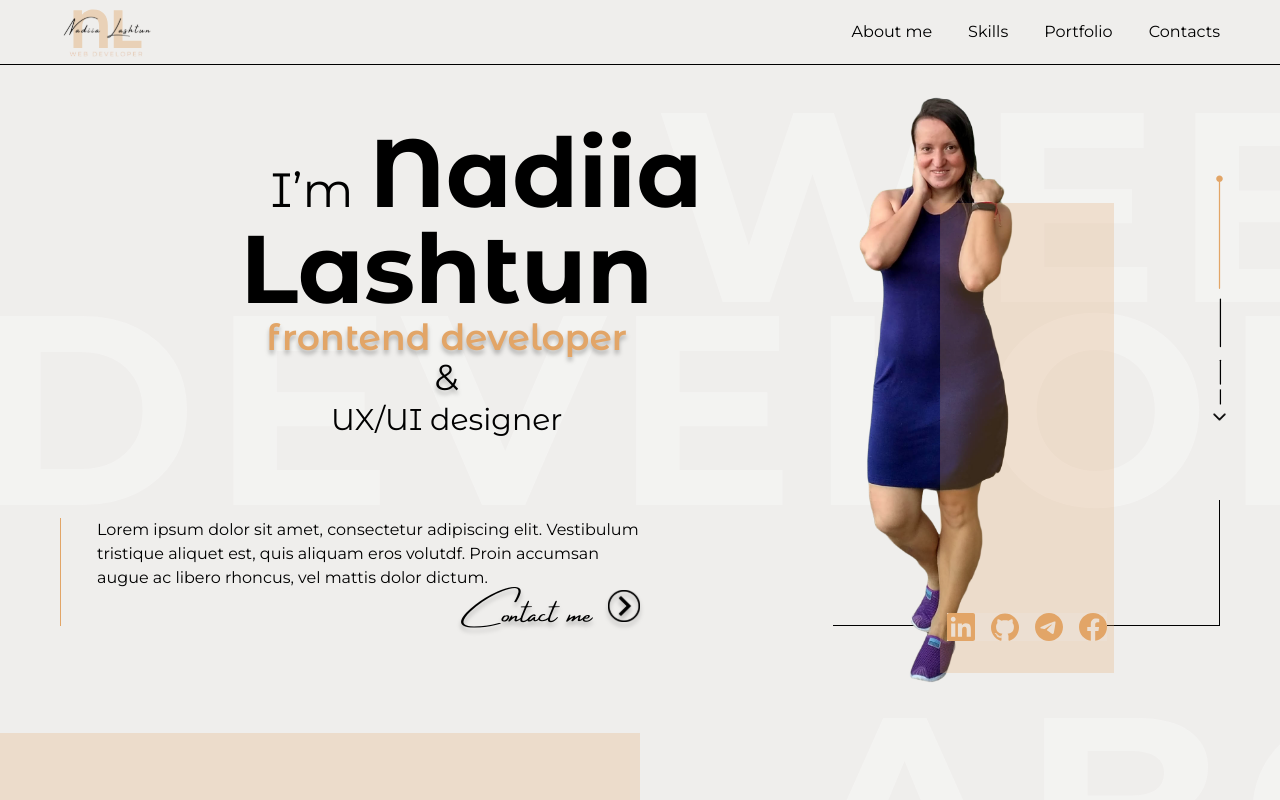
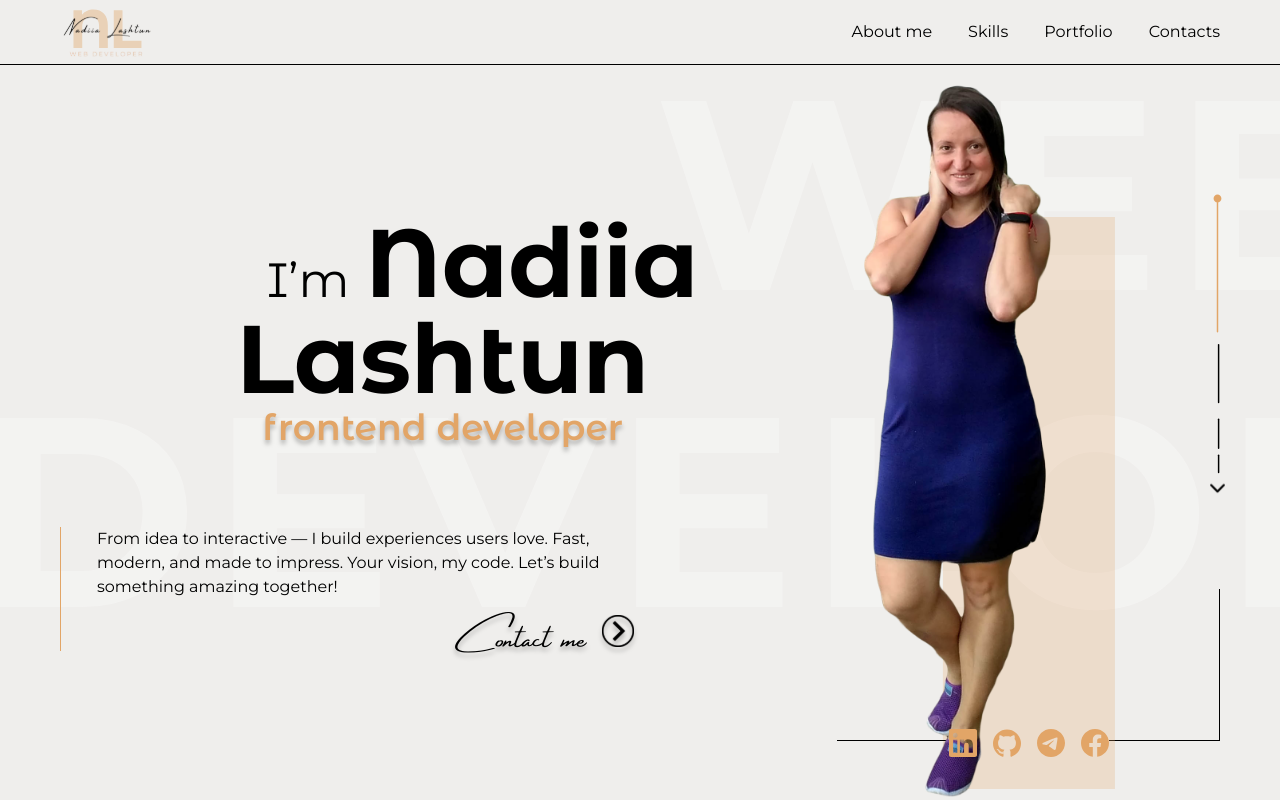
Before and after one commit to NadiiaLashtun/Portfolio-v-2.0, a React (Vite) app: page / in a window 1280 px wide. Shown: the top 800 px of the page. Built offline with nearby package versions, Linux system fonts and the light colour scheme.

Commit message:
fix Home page border. Change description. Add links. Fix visibiliti of Contacts section

```diff
--- a/src/components/Pages/AboutPage.jsx
+++ b/src/components/Pages/AboutPage.jsx
@@ -26,13 +26,26 @@ function AboutPage() {
           ac libero rhoncus, vel mattis dolor dictum.
         </p>
 
-        <img src={AboutImg} className='max-w-72 ' alt='My Photo' />
-        <Button caption='Download CV' />
+        <img
+          src={AboutImg}
+          className='max-w-72 '
+          alt='My Photo'
+        />
+        <Button
+          caption='Download CV'
+          onClick={() =>
+            (window.location.href = "/files/cv-nadiia-lashtun-eng.pdf")
+          }
+        />
       </div>
 
       <div className='w-full md:w-1/2'>
         <h2 className='h2-title'>About</h2>
-        <BackgroundText text='about' top='-10%' left='55%' />
+        <BackgroundText
+          text='about'
+          top='-10%'
+          left='55%'
+        />
         <div className='flex gap-10 text-left'>
           <p>
             Lorem ipsum dolor sit amet, consectetur adipiscing elit. Vestibulum
--- a/src/components/Pages/ContactsPage.jsx
+++ b/src/components/Pages/ContactsPage.jsx
@@ -6,7 +6,7 @@ import Mail from "../../assets/mail.svg";
 function ContactsPage() {
   return (
     <section
-      className='relative px-16 pt-16 bg-brand-color -z-10'
+      className='relative px-16 pt-16 bg-brand-color z-10'
       id='contacts-page'
     >
       <div className='w-1/3 h-[1px] absolute top-[60px] left-1/2 -translate-x-1/2 bg-black'></div>
@@ -17,12 +17,27 @@ function ContactsPage() {
       <div className='flex justify-center lg:justify-end pt-12 lg:pt-0'>
         <div className='flex flex-col gap-4 mb-20 '>
           <div className='flex items-center gap-3'>
-            <img src={Phone} alt='Phone' />
-            <a href='tel:+380982895423'>+38(098)-289-54-23</a>
+            <img
+              src={Phone}
+              alt='Phone'
+            />
+            <a
+              href='tel:+380982895423'
+              className='duration-500 hover:text-primary-color'
+            >
+              +38(098)-289-54-23
+            </a>
           </div>
-          <div className='flex items-center gap-3'>
-            <img src={Mail} alt='Email' />
-            <a href='mailto:nadezhda.lashtun@gmail.com'>
+          <div className='flex items-center group gap-3'>
+            <img
+              src={Mail}
+              alt='Email'
+              className='transition duration-500 group-hover:brightness-125'
+            />
+            <a
+              href='mailto:nadezhda.lashtun@gmail.com'
+              className='duration-500 group-hover:text-primary-color'
+            >
               nadezhda.lashtun@gmail.com
             </a>
           </div>
@@ -32,7 +47,11 @@ function ContactsPage() {
       <h2 className='font-Montserrat-Alternates font-bold text-[120px] md:text-[180px] text-white text-left'>
         Contacts
       </h2>
-      <BackgroundText text='contacts' left='10%' bottom='0' />
+      <BackgroundText
+        text='contacts'
+        left='10%'
+        bottom='0'
+      />
     </section>
   );
 }
--- /dev/null
+++ b/src/components/Pages/Header.jsx
@@ -0,0 +1,20 @@
+import Logo from '../../assets/logo.svg';
+import NavMenu from '../UI/Menu/NavMenu';
+
+function Header() {
+  return (
+    <header className='border-b border-black px-[30px] sm:px-[60px]'>
+      <nav className='flex justify-between items-center h-16'>
+        <a href='/'>
+          <img
+            src={Logo}
+            alt='Logo'
+          />
+        </a>
+        <NavMenu />
+      </nav>
+    </header>
+  );
+}
+
+export default Header;
--- a/src/components/Pages/HeroPage.jsx
+++ b/src/components/Pages/HeroPage.jsx
@@ -1,30 +1,29 @@
 import Button from "../UI/Button";
-import NavMenu from "../UI/Menu/NavMenu";
 import SocialList from "../UI/SocialMedia/SocialList";
 import BackgroundText from "../UI/BackgroundText";
 import BackgroundSquare from "../UI/BackgroundSquare";
 import Wrapper from "../Wrapper";
 import HeroImg from "../../assets/hero-img.png";
-import Logo from "../../assets/logo.svg";
 import ArrowDown from "../../assets/arrow-down.svg";
+import Header from "../Pages/Header";
 
 function HeroPage() {
   return (
     <>
-      <header className='border-b border-black px-[30px] sm:px-[60px]'>
-        <nav className='flex justify-between items-center h-16'>
-          <a href='/'>
-            <img src={Logo} alt='Logo' />
-          </a>
-          <NavMenu />
-        </nav>
-      </header>
-      <section className='relative max-h-full p-[30px] sm:p-[60px] flex flex-col gap-5 sm:flex-row sm:gap-0'>
-        <BackgroundText text='web' left='30%' top='-10%' />
-        <BackgroundText text='developer' left='-2%' bottom='12%' />
-        <div className='w-full md:w-2/3 h-full flex flex-col justify-end gap-10 md:gap-20'>
+      <Header />
+      <section className='min-h-[calc(100vh-64px)] relative h-full p-[30px] sm:p-[60px] flex flex-col items-center gap-5 sm:flex-row sm:gap-3'>
+        <BackgroundText
+          text='web'
+          left='30%'
+          top='-10%'
+        />
+        <BackgroundText
+          text='developer'
+          left='-2%'
+          bottom='12%'
+        />
+        <div className='w-full h-full md:w-2/3 flex flex-col justify-end gap-10 md:gap-20'>
           <h1 className='font-Montserrat-Alternates text-2xl md:text-3xl lg:text-4xl'>
-            <div>
             <span className='text-3xl md:text-4xl lg:text-5xl sm:pl-20 pr-4'>
               I’m
             </span>
@@ -32,33 +31,47 @@ function HeroPage() {
               Nadiia <br />
               Lashtun <br />
             </span>
-            </div>
+
             <span className='text-brand-color drop-shadow-black font-semibold'>
               frontend developer
             </span>
-            <br />
+            {/* <br />
             <span className='drop-shadow-black'>&</span>
             <br />
             <span className='text-xl md:text-1xl lg:text-3xl'>
               UX/UI designer
-            </span>
+            </span> */}
           </h1>
 
-          <div className='max-w-[90%] md:max-w-[75%] text-left pl-9 border-l border-brand-color flex flex-col items-end'>
+          <div className='max-w-[90%] md:max-w-[75%] text-left pl-9 gap-4 border-l border-brand-color flex flex-col items-end'>
             <p>
-              Lorem ipsum dolor sit amet, consectetur adipiscing elit.
-              Vestibulum tristique aliquet est, quis aliquam eros volutdf. Proin
-              accumsan augue ac libero rhoncus, vel mattis dolor dictum.
+              {/* I create modern, responsive, and user-friendly websites that bring
+              ideas to life. <br />
+              Let’s build something amazing together! */}
+              From idea to interactive — I build experiences users love. Fast,
+              modern, and made to impress. Your vision, my code. Let’s build
+              something amazing together!
+              {/* let’s make it unforgettable. */}
             </p>
-            <Button className='drop-shadow-black' caption='Contact me' />
+            <a href='#contacts-page'>
+              <Button
+                className='drop-shadow-black'
+                caption='Contact me'
+              />
+            </a>
           </div>
         </div>
 
-        <div className='relative w-full md:w-1/3 border-b border-black min-h-96'>
+        <div
+          className='relative w-full md:w-1/3 border-black min-h-[24rem] sm:min-h-[38rem] self-end
+          before:absolute before:bottom-0 before:right-0 before:h-[1px] before:bg-black before:w-[calc(50%-theme(space.20))]
+          after:absolute after:bottom-0 after:left-0 after:h-[1px] after:bg-black after:w-[calc(50%-theme(space.20))]
+            "'
+        >
           <div className='absolute bottom-0 right-0 w-[1px] h-1/4 bg-black'></div>
           <img
             src={HeroImg}
-            className='absolute left-[16%] md:left-[5%] -bottom-16 max-h-[120%] '
+            className='absolute left-[16%] md:left-[5%] -bottom-16 max-h-[120%]  z-10'
             alt='Main Photo'
           />
           <img
@@ -66,12 +79,17 @@ function HeroPage() {
             className='absolute right-[-10px] bottom-[40%] h-1/2 '
             alt='Arrow'
           />
-          <div className='absolute left-1/2 -translate-x-1/2 -bottom-12 w-full sm:w-[80%] md:w-[45%] h-[98%] -z-20 md:z-0 md:h-[94%]'>
+          {/* Square */}
+          <div className='absolute left-1/2 -translate-x-1/2 -bottom-12 w-full lg:w-[80%] xl:w-[45%] h-[98%] -z-20 lg:z-0 md:h-[94%]'>
             <BackgroundSquare />
           </div>
-          <div className='absolute left-1/2 -translate-x-1/2 -bottom-4'>
-            <SocialList color='brand-color' hoverColor='brand-dark-color' />
-            <div className='absolute top-0 -z-10 left-1/2 -translate-x-1/2 -bottom-4 bg-secondary-color  w-full h-full'></div>
+          <div>
+            <div className='absolute left-1/2 -translate-x-1/2 -bottom-4 z-20'>
+              <SocialList
+                color='brand-color'
+                hoverColor='brand-dark-color'
+              />
+            </div>
           </div>
         </div>
       </section>
@@ -80,3 +98,10 @@ function HeroPage() {
 }
 
 export default HeroPage;
+
+// <div className='absolute left-1/2 -translate-x-1/2 -bottom-4 before:content-[""] before:absolute before:top-1/2 before:right-0 before:h-[2px] before:bg-black before:w-[calc(50%-60px)] after:content-[""] after:absolute after:top-1/2 after:right-0 after:h-[2px] after:bg-black after:w-[calc(50%-60px)]'>
+//               <SocialList
+//                 color='brand-color'
+//                 hoverColor='brand-dark-color'
+//               />
+//             </div>
--- a/src/components/Pages/PortfolioPage.jsx
+++ b/src/components/Pages/PortfolioPage.jsx
@@ -16,16 +16,26 @@ function Portfolio() {
         <h2 className='h2-title absolute right-[1%] top-[29%] text-right'>
           Portfolio <br /> <span className='font-Montserrat'>/</span>
         </h2>
-        <BackgroundText text='portfolio' left='55%' top='22%' />
-        <ProjectCard />
+        <BackgroundText
+          text='portfolio'
+          left='55%'
+          top='22%'
+        />
+        <ProjectCard projectName={"Trevland"} />
         <ProjectCard flip={true} />
         <ProjectCard />
       </div>
       <div className='inline-block mx-auto pt-20'>
-        <Button caption='More projects' active={false} />
+        <Button
+          caption='More projects'
+          active={false}
+        />
       </div>
       <div className=' absolute bottom-[10%] left-[2%] w-[20%] h-[35%]'>
-        <BackgroundSquare width='100%' height='100%' />
+        <BackgroundSquare
+          width='100%'
+          height='100%'
+        />
       </div>
     </section>
   );
--- a/src/components/Pages/TeamProjectsPage.jsx
+++ b/src/components/Pages/TeamProjectsPage.jsx
@@ -6,7 +6,10 @@ function TeamProjects() {
   return (
     <section className='relative pt-16 px-6 pb-32'>
       <div className=' absolute top-[17%] left-0 right-0 w-full h-[40%] -z-10'>
-        <BackgroundSquare width='100%' height='100%' />
+        <BackgroundSquare
+          width='100%'
+          height='100%'
+        />
       </div>
 
       <h3 className='h3-title'>
--- a/src/components/UI/ProjectCard.jsx
+++ b/src/components/UI/ProjectCard.jsx
@@ -2,7 +2,7 @@ import Button from "./Button";
 import VertLine from "../../assets/vert-line.svg";
 import Img from "../../assets/img.png";
 
-function ProjectCard({ flip = false }) {
+function ProjectCard({ projectName, flip = false }) {
   let flipCard = {
     position: "null",
     textSide: "null",
@@ -38,11 +38,14 @@ function ProjectCard({ flip = false }) {
           }}
         >
           <div className='inline-block text-right mb-5'>
-            <Button caption='2024' flip={flipCard.button} />
+            <Button
+              caption='2024'
+              flip={flipCard.button}
+            />
           </div>
 
           <h4 className='mb-9 font-bold text-2xl text-brand-color'>
-            Web site 1
+            {projectName}
           </h4>
 
           <p>
@@ -51,7 +54,11 @@ function ProjectCard({ flip = false }) {
             augue ac libero rhoncus, vel mattis dolor dictum.
           </p>
         </div>
-        <img src={VertLine} className='max-h-[500px] inline' alt='Line' />
+        <img
+          src={VertLine}
+          className='max-h-[500px] inline'
+          alt='Line'
+        />
       </div>
 
       <img
--- a/src/components/UI/SocialMedia/SocialItem.jsx
+++ b/src/components/UI/SocialMedia/SocialItem.jsx
@@ -1,8 +1,19 @@
 function SocialItem({ name, link, Icon, color, hoverColor }) {
+  console.log("color = " + color + " hoverColor = " + hoverColor);
+  hoverColor = "red";
   return (
-    <a href={link} className='w-7 h-7 group' target='_blank'>
+    <a
+      href={link}
+      className='w-7 h-7 group'
+      target='_blank'
+    >
       <Icon
-        className={`w-full h-full text-${color} group-hover:text-${hoverColor} transition-colors duration-300`}
+        className={
+          console.log(
+            `w-full h-full text-${color} group-hover:text-${hoverColor} transition-colors duration-300`
+          ) +
+          ` w-full h-full text-${color} hover:text-${hoverColor} transition-colors duration-300`
+        }
       />
     </a>
   );
```
Also changed, not shown: src/components/Pages/SkillsPage.jsx (+30 -7 lines), src/assets/portfolio-projects/project-1.png (added), 1 other file (tests, documents, lock files or other folders). Lines whose indentation alone changed are shown as unchanged.
